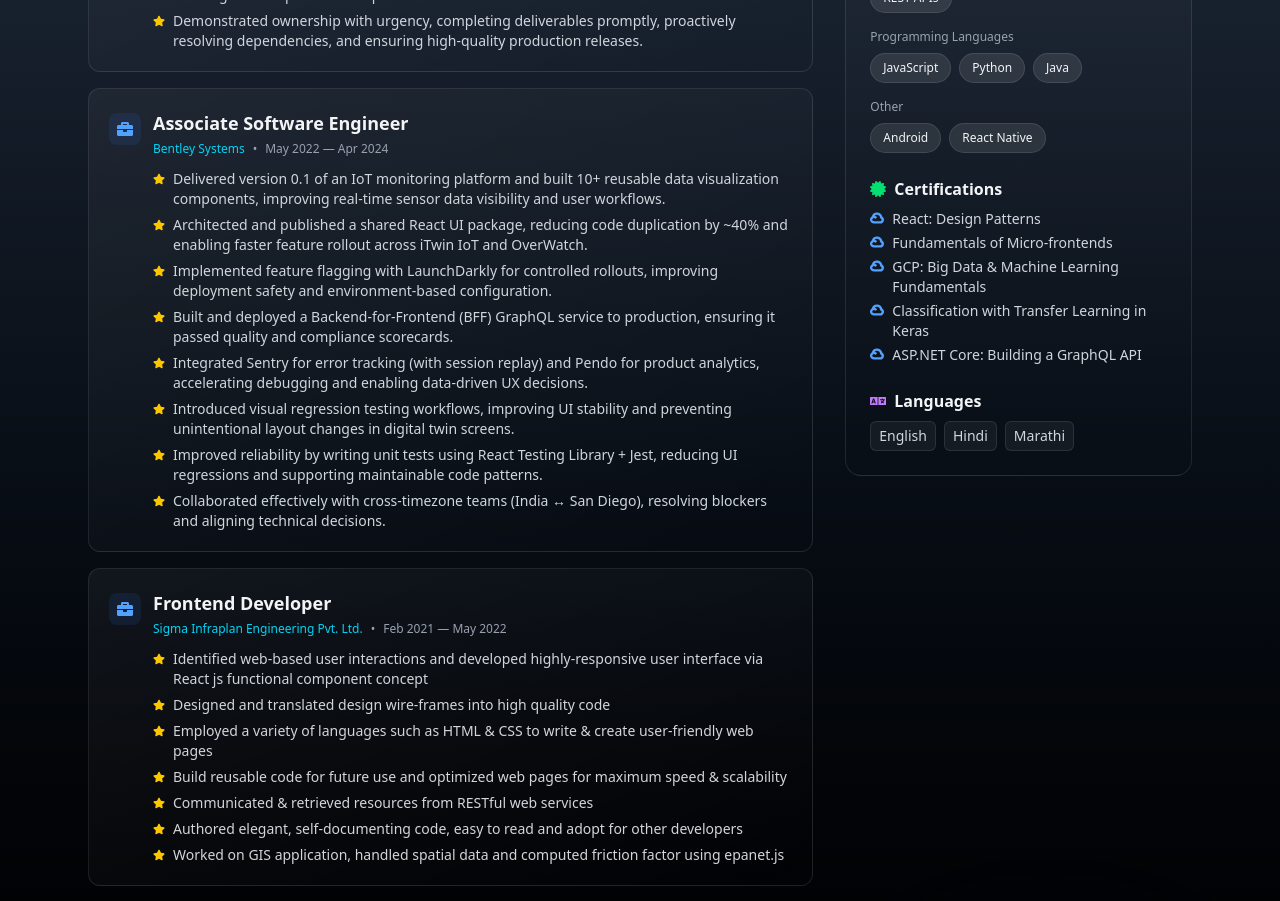
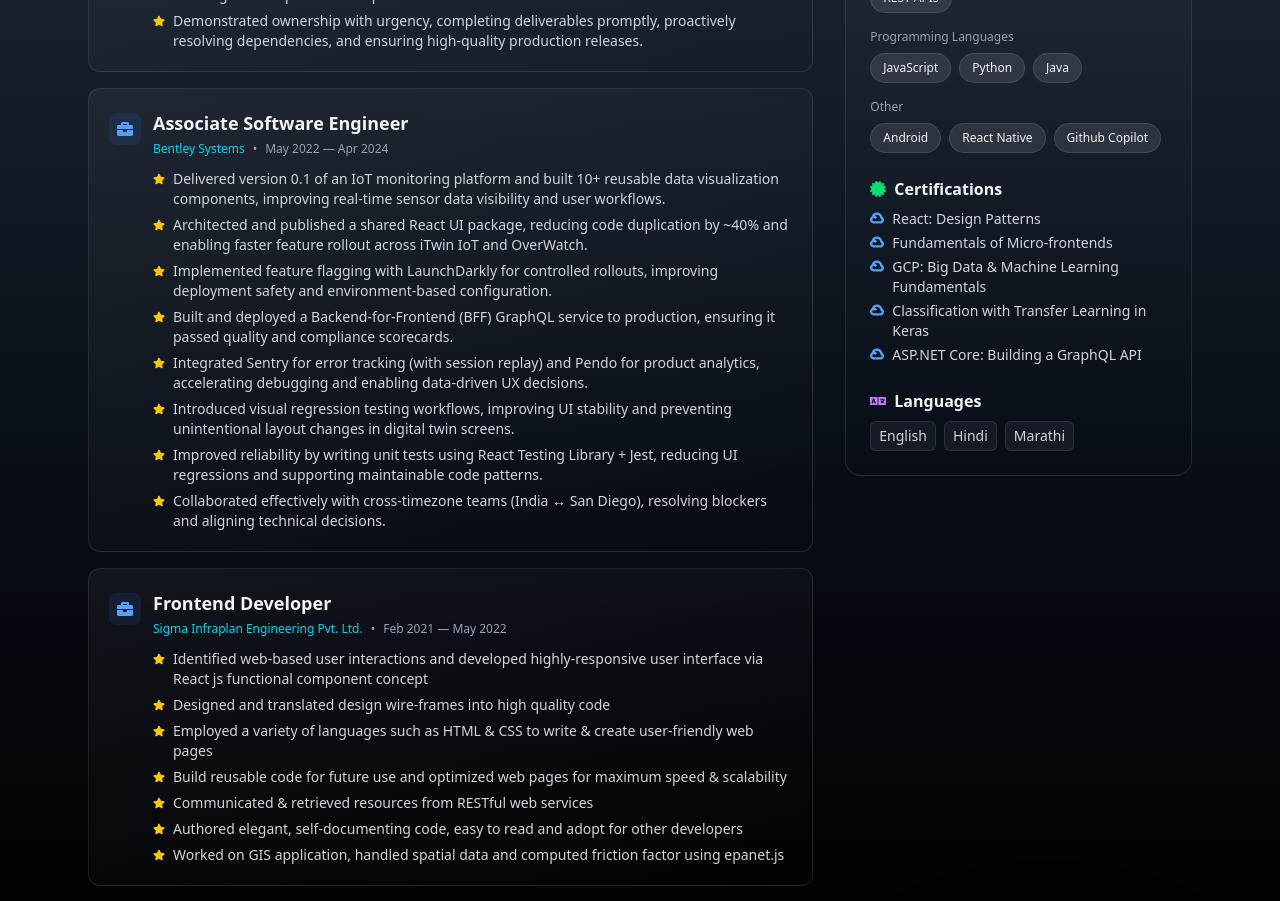
Before and after one commit to gholapeajinkya/gholapeajinkya.github.io, a React (Vite) app: page / in a window 1280 px wide. Shown: the part 1860-2761 px from the top of the page. Built offline with nearby package versions, Linux system fonts and the light colour scheme; no server answers.

Commit message:
Skills updated

```diff
--- a/src/App.jsx
+++ b/src/App.jsx
@@ -137,7 +137,7 @@
     ],
     Backend: ["Node.js", "Express.js", "GraphQL", "REST APIs"],
     "Programming Languages": ["JavaScript", "Python", "Java"],
-    Other: ["Android", "React Native"],
+    Other: ["Android", "React Native", "Github Copilot"],
   };
 
   const certifications = [
```
Also changed, not shown: 4 other files (tests, documents, lock files or other folders).
